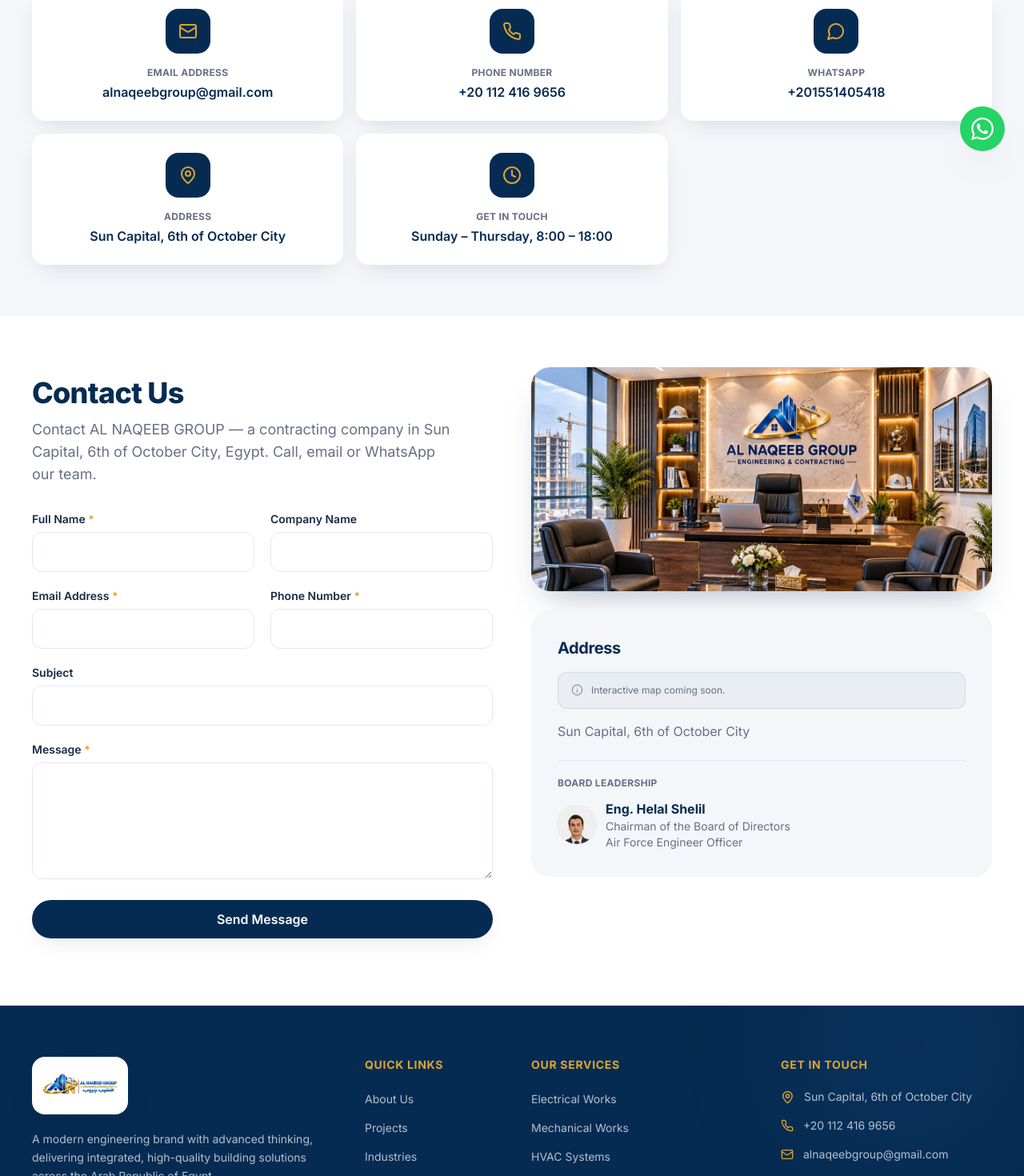
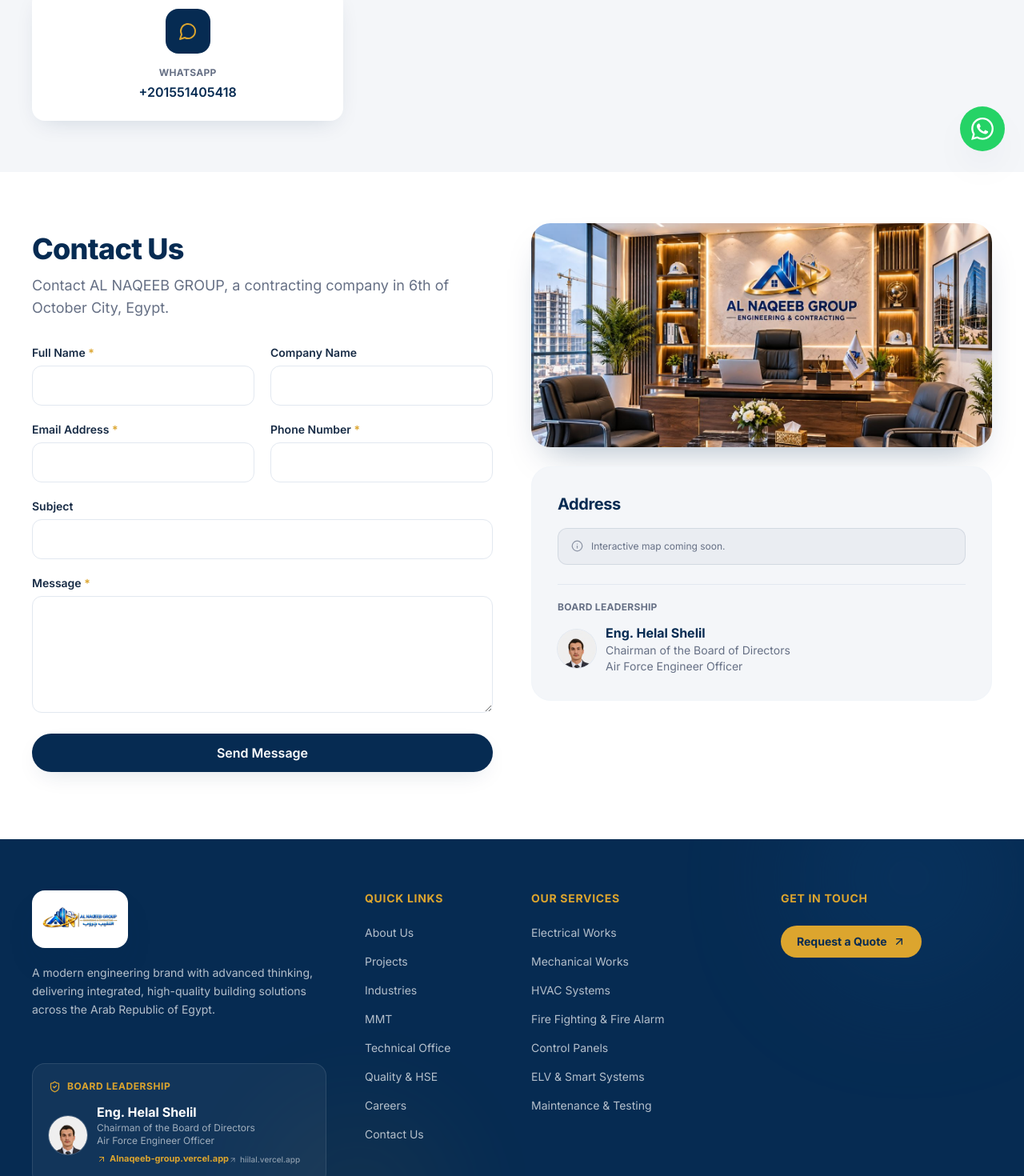
Before and after one commit to helalshelil1-creator/alnaqeebgroup, a React (Vite) app: page /contact in a window 1280 px wide. Shown: the part 587-2057 px from the top of the page at 80% size. Built offline with nearby package versions, Linux system fonts and the light colour scheme.

Commit message:
Editions: remove unverified contact values, personal 'Preview only' label, confirmation scroll into view

```diff
--- a/index.html
+++ b/index.html
@@ -41,10 +41,6 @@
     <meta name="application-name" content="AL NAQEEB GROUP" />
 
     <!-- Geo / local business signals -->
-    <meta name="geo.region" content="EG-GZ" />
-    <meta name="geo.placename" content="6th of October City, Giza, Egypt" />
-    <meta name="geo.position" content="29.9668;30.9334" />
-    <meta name="ICBM" content="29.9668, 30.9334" />
 
     <!-- ===================== CANONICAL / HREFLANG ===================== -->
     <link rel="canonical" href="__SITE_ORIGIN__/" />
@@ -66,7 +62,6 @@
     <meta property="og:image:alt" content="AL NAQEEB GROUP contracting project site" />
     <meta property="og:locale" content="en_US" />
     <meta property="og:locale:alternate" content="ar_AR" />
-    <meta property="og:email" content="alnaqeebgroup@gmail.com" />
 
     <!-- ===================== TWITTER ===================== -->
     <meta name="twitter:card" content="summary_large_image" />
@@ -120,10 +115,6 @@
       <h3 style="color: #062b52; font-size: 1.3em;">المكتب الفني</h3>
       <p style="line-height: 1.8; color: #333;">الدراسات الفنية وحسابات الأحمال، المخططات التنفيذية (Shop Drawings)، الرسومات النهائية (As-Built)، التنسيق الكهروميكانيكي وتفادي التعارضات بالموقع.</p>
       <h3 style="color: #062b52; font-size: 1.3em;">تواصل معنا</h3>
-      <p style="line-height: 1.8; color: #333;">المقر: صن كابيتال (Sun Capital)، مدينة 6 أكتوبر، مصر</p>
-      <p style="line-height: 1.8; color: #333;">أوقات العمل: الأحد–الخميس 8:00 ص – 6:00 م</p>
-      <p style="line-height: 1.8; color: #333;" itemprop="telephone">الهاتف: +20 112 416 9656</p>
-      <p style="line-height: 1.8; color: #333;" itemprop="email">البريد: alnaqeebgroup@gmail.com</p>
 
       <h3 style="color: #062b52; font-size: 1.3em;">نبذة عن الشركة</h3>
       <p style="line-height: 1.8; color: #333;">شركة النقيب جروب (AL NAQEEB GROUP) شركة مقاولات هندسية في مدينة 6 أكتوبر، جمهورية مصر العربية، متخصصة في تقديم الحلول الهندسية المتكاملة وأنظمة المباني الذكية. نعمل بمنهجية هندسية حديثة تجمع بين التصميم الدقيق والتنفيذ الاحترافي والإشراف الدقيق على كل تفاصيل المشروع.</p>
@@ -150,9 +141,6 @@
 
       <h3 style="color: #062b52; font-size: 1.3em;">أسئلة شائعة</h3>
       <p style="line-height: 1.8; color: #333;"><strong>ما هي خدمات شركة النقيب جروب؟</strong><br>نقدم الأعمال الكهربائية، الميكانيكية، التكييف (HVAC)، مكافحة الحريق، لوحات التحكم، الأنظمة الذكية (ELV)، والصيانة والاختبار.</p>
-      <p style="line-height: 1.8; color: #333;"><strong>أين يقع مقر الشركة؟</strong><br>صن كابيتال (Sun Capital)، مدينة 6 أكتوبر، جمهورية مصر العربية.</p>
-      <p style="line-height: 1.8; color: #333;"><strong>ما هي أوقات العمل؟</strong><br>الأحد – الخميس، من الساعة 8:00 صباحاً حتى 6:00 مساءً.</p>
-      <p style="line-height: 1.8; color: #333;"><strong>كيف أتواصل مع الشركة؟</strong><br>الهاتف: +20 112 416 9656 | البريد: alnaqeebgroup@gmail.com</p>
     </div></div>
     <script type="module" src="/src/main.tsx"></script>
 
--- a/src/components/Footer.tsx
+++ b/src/components/Footer.tsx
@@ -145,33 +145,7 @@ export default function Footer() {
           {/* Contact */}
           <div className="lg:col-span-3">
             <h3 className="text-sm font-bold uppercase tracking-wider text-gold">{t('footer.contactHeading')}</h3>
-            <ul className="mt-5 space-y-4 text-sm text-white/70">
-              <li className="flex items-start gap-3">
-                <MapPin size={17} className="mt-0.5 shrink-0 text-gold" />
-                <span>{pickLoc(contact.address, lang)}</span>
-              </li>
-              <li className="flex items-center gap-3">
-                <Phone size={16} className="shrink-0 text-gold" />
-                <a href={`tel:${contact.phone.replace(/[^+\d]/g, '')}`} className="transition-colors hover:text-white">
-                  {contact.phone}
-                </a>
-              </li>
-              <li className="flex items-center gap-3">
-                <Mail size={16} className="shrink-0 text-gold" />
-                <a href={`mailto:${contact.email}`} className="break-all transition-colors hover:text-white">
-                  {contact.email}
-                </a>
-              </li>
-              <li className="flex items-center gap-3">
-                <Clock size={16} className="shrink-0 text-gold" />
-                <span>{pickLoc(contact.hours, lang)}</span>
-              </li>
-            </ul>
-            {!contact.verified && (
-              <p className="mt-4 rounded-lg bg-white/5 px-3 py-2 text-xs text-white/50">
-                {t('footer.placeholderNote')}
-              </p>
-            )}
+
             <Link
               to="/quote"
               className="mt-6 inline-flex items-center gap-2 rounded-full bg-gold px-5 py-2.5 text-sm font-bold text-navy transition-all hover:-translate-y-0.5 hover:brightness-110"
--- a/src/components/FormStatus.tsx
+++ b/src/components/FormStatus.tsx
@@ -1,3 +1,4 @@
+import { useEffect, useRef } from 'react'
 import { AnimatePresence, motion } from 'framer-motion'
 import { CheckCircle2, AlertTriangle, Info } from 'lucide-react'
 import { useTranslation } from 'react-i18next'
@@ -11,6 +12,13 @@ export default function FormStatus({
   successText: string
 }) {
   const { t } = useTranslation()
+  const ref = useRef<HTMLDivElement>(null)
+  // Bring the whole confirmation into view, clear of the sticky mobile bar.
+  useEffect(() => {
+    if (!result) return
+    const id = window.setTimeout(() => ref.current?.scrollIntoView({ block: 'center', behavior: 'smooth' }), 450)
+    return () => window.clearTimeout(id)
+  }, [result])
   return (
     <AnimatePresence>
       {result && (
@@ -18,6 +26,7 @@ export default function FormStatus({
           initial={{ opacity: 0, y: 8, height: 0 }}
           animate={{ opacity: 1, y: 0, height: 'auto' }}
           exit={{ opacity: 0, y: -8, height: 0 }}
+          ref={ref}
           className="scroll-mb-32 overflow-hidden"
           role="status"
           aria-live="polite"
--- a/src/data/site.ts
+++ b/src/data/site.ts
@@ -33,14 +33,10 @@ export const values: Value[] = [
   },
 ]
 
-/** Verified company contact details (November 2026). */
+/** Only the WhatsApp number the owner approved for form handoff. Email, phone, address and hours were unverified and are removed. */
 export const contact = {
-  verified: true,
-  email: 'alnaqeebgroup@gmail.com',
-  phone: '+20 112 416 9656',
+  verified: true, // whatsapp only
   whatsapp: '+201551405418',
-  address: { en: 'Sun Capital, 6th of October City', ar: 'صن كابيتال - مدينة السادس من أكتوبر' },
-  hours: { en: 'Sunday – Thursday, 8:00 – 18:00', ar: 'الأحد – الخميس، 8:00 – 18:00' },
   mapUrl: '',
   social: {
     linkedin: '',
--- a/src/lib/usePageMeta.ts
+++ b/src/lib/usePageMeta.ts
@@ -83,7 +83,6 @@ export default function usePageMeta(title: string, description: string) {
     setMeta('property', 'og:image:alt', 'AL NAQEEB GROUP — contracting')
     setMeta('property', 'og:locale', isAr ? 'ar_AR' : 'en_US')
     setMeta('property', 'og:locale:alternate', isAr ? 'en_US' : 'ar_AR')
-    setMeta('property', 'og:email', 'alnaqeebgroup@gmail.com')
 
     /* --- canonical + hreflang (per current page) --- */
     setCanonical(url)
--- a/src/locales/en.ts
+++ b/src/locales/en.ts
@@ -98,11 +98,11 @@ export default {
     faq1Q: 'Which disciplines do you deliver under one contract?',
     faq1A: 'Electrical, mechanical, HVAC, fire fighting and fire alarm, control panels, ELV and smart systems, plus maintenance and testing — all managed by an integrated, highly experienced engineering team.',
     faq2Q: 'Do you work in 6th of October City and other governorates?',
-    faq2A: 'Yes. Our headquarters is at Sun Capital in 6th of October City, and our mobile maintenance teams cover sites across the Arab Republic of Egypt.',
+    faq2A: 'Yes. Our mobile maintenance teams cover sites across the Arab Republic of Egypt.',
     faq3Q: 'Can you support an existing building that needs upgrading?',
     faq3A: 'Absolutely. We handle retrofits, expansions and system upgrades with minimal disruption to ongoing operations.',
     faq4Q: 'How do I request a quote or a site assessment?',
-    faq4A: 'Use the quote form, email alnaqeebgroup@gmail.com, or message us on WhatsApp. Our engineers respond with a scoped proposal.',
+    faq4A: 'Use the quote form or message us on WhatsApp. Our engineers respond with a scoped proposal.',
     ctaTitle: 'Ready to start your project?',
     ctaDesc: 'Tell us what you are building — our engineers will scope it, price it and deliver it.',
   },
@@ -140,7 +140,7 @@ export default {
     careersDesc: 'Careers at AL NAQEEB GROUP — join a contracting team delivering electrical, mechanical, HVAC, fire, control and ELV projects in Egypt.',
     contactEyebrow: 'Get In Touch',
     contactTitle: 'Contact Us',
-    contactDesc: 'Contact AL NAQEEB GROUP — a contracting company in Sun Capital, 6th of October City, Egypt. Call, email or WhatsApp our team.',
+    contactDesc: 'Contact AL NAQEEB GROUP, a contracting company in 6th of October City, Egypt.',
     quoteEyebrow: 'Start Your Project',
     quoteTitle: 'Request a Quote',
     quoteDesc: 'Request a quote for your engineering or contracting project — electrical, mechanical, HVAC, fire fighting, control panels, ELV and maintenance.',
@@ -306,6 +306,7 @@ export default {
     waTitle: 'Almost done: send it in WhatsApp',
     waNote: 'We opened WhatsApp with your message filled in. It has NOT been sent yet. Press send in WhatsApp to deliver it. Files cannot be attached this way, so please send any file there or by email.',
     waOpen: 'Open WhatsApp again',
+    demoSubmit: 'Preview only (nothing is sent)',
     demoTitle: 'Nothing was sent',
     demoNote: 'This is a personal copy of the site. The form is for viewing only: nothing was sent, saved or opened.',
     demoBefore: 'Personal copy of the site: this form is for viewing only. Nothing you enter is sent or saved.',
--- a/src/pages/Careers.tsx
+++ b/src/pages/Careers.tsx
@@ -123,7 +123,7 @@ export default function Careers() {
               </div>
               <div className="sm:col-span-2">
                 <button type="submit" disabled={form.submitting} className="btn-gold w-full">
-                  {form.submitting ? form.sendingLabel : t('forms.submitApplication')}
+                  {form.submitting ? form.sendingLabel : isPersonal ? t('forms.demoSubmit') : t('forms.submitApplication')}
                   {!form.submitting && <CheckCircle2 size={18} />}
                 </button>
               </div>
--- a/src/pages/Contact.tsx
+++ b/src/pages/Contact.tsx
@@ -22,12 +22,8 @@ export default function Contact() {
     'forms.successContact',
   )
 
-  const cards = [
-    { icon: Mail, label: t('forms.email'), value: contact.email, href: `mailto:${contact.email}` },
-    { icon: Phone, label: t('forms.phone'), value: contact.phone, href: `tel:${contact.phone.replace(/[^+\d]/g, '')}` },
-    ...(isPersonal ? [] : [{ icon: MessageCircle, label: 'WhatsApp', value: contact.whatsapp, href: `https://wa.me/${contact.whatsapp.replace(/\D/g, '')}` }]),
-    { icon: MapPin, label: t('common.address'), value: contact.address[lang], href: '' },
-    { icon: Clock, label: t('footer.contactHeading'), value: contact.hours[lang], href: '' },
+  const cards = isPersonal ? [] : [
+    { icon: MessageCircle, label: 'WhatsApp', value: contact.whatsapp, href: `https://wa.me/${contact.whatsapp.replace(/\D/g, '')}` },
   ]
 
   return (
@@ -35,7 +31,7 @@ export default function Contact() {
       <PageHero eyebrow={t('page.contactEyebrow')} title={t('page.contactTitle')}
         description={t('page.contactDesc')} crumb="Home" image="/img/about.jpg" />
 
-      <section className="bg-surface py-16">
+      {cards.length > 0 && <section className="bg-surface py-16">
         <div className="container-x grid gap-4 sm:grid-cols-2 lg:grid-cols-3">
           {cards.map((c, idx) => (
             <Reveal key={idx} delay={idx} className="rounded-2xl bg-white p-6 text-center shadow-card">
@@ -49,7 +45,7 @@ export default function Contact() {
             </Reveal>
           ))}
         </div>
-      </section>
+      </section>}
 
       <section className="bg-white py-16">
         <div className="container-x grid gap-12 lg:grid-cols-2">
@@ -70,7 +66,7 @@ export default function Contact() {
               </div>
               <div className="sm:col-span-2">
                 <button type="submit" disabled={form.submitting} className="btn-navy w-full">
-                  {form.submitting ? form.sendingLabel : t('forms.submitContact')}
+                  {form.submitting ? form.sendingLabel : isPersonal ? t('forms.demoSubmit') : t('forms.submitContact')}
                 </button>
               </div>
               <div className="sm:col-span-2">
@@ -95,7 +91,6 @@ export default function Contact() {
                   {contact.verified ? t('footer.mapNote') : t('footer.placeholderNote')}
                 </Note>
               )}
-              <p className="mt-4 text-muted">{contact.address[lang]}</p>
               <div className="mt-6 border-t border-slate-200 pt-5">
                 <p className="text-xs font-bold uppercase tracking-wide text-muted">{t('about.chairmanEyebrow')}</p>
                 <div className="mt-3 flex items-center gap-3">
--- a/src/pages/RequestQuote.tsx
+++ b/src/pages/RequestQuote.tsx
@@ -124,7 +124,7 @@ export default function RequestQuote() {
               </div>
               <div className="sm:col-span-2">
                 <button type="submit" disabled={form.submitting} className="btn-gold w-full text-base">
-                  {form.submitting ? form.sendingLabel : t('forms.submitQuote')}
+                  {form.submitting ? form.sendingLabel : isPersonal ? t('forms.demoSubmit') : t('forms.submitQuote')}
                   {!form.submitting && <Send size={18} />}
                 </button>
               </div>
```
Also changed, not shown: src/components/MobileCta.tsx (+0 -7 lines), src/locales/ar.ts (+4 -3 lines), src/pages/Home.tsx (+2 -20 lines).
